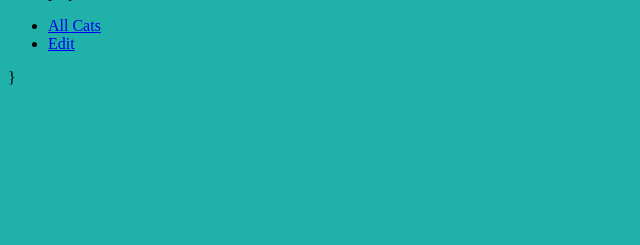
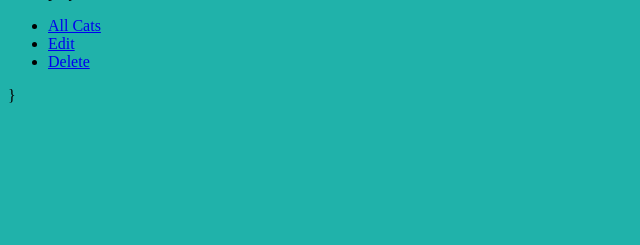
Before and after one commit to melth99/django-crud-app-lab, a Django app: template animalkingdom/predators/templates/predators/detail.html in a window 1280 px wide. Shown: the part 215-460 px from the top of the page, without its empty margins (0-640 px from the left). Run offline with Django 5.2, Linux system fonts and the light colour scheme; the template is opened without the code that fills it, so the values that code supplies are empty.

Commit message:
fixed bug on update

```diff
--- a/animalkingdom/predators/templates/predators/detail.html
+++ b/animalkingdom/predators/templates/predators/detail.html
@@ -14,6 +14,6 @@
 <ul>
 <li><a href="{% url 'index' %}">All Cats</a></li>
 <li><a href="{% url 'predator-update' predator.id %}" >Edit</a></li>
-{% comment %} <li> <a href="{% url 'predator-delete' predator.id %}">Delete</a></li> {% endcomment %}
+<li> <a href="{% url 'predator-delete' predator.id %}">Delete</a></li>
 </ul>
 {% endblock content %}
--- a/animalkingdom/predators/urls.py
+++ b/animalkingdom/predators/urls.py
@@ -10,6 +10,6 @@ urlpatterns = [
     path('predators/', views.index, name= 'index'),
     path('predators/create/', views.PredatorCreate.as_view(), name='predator-create'),
     path('predators/<int:predator_id>/', views.predator_detail , name='predator-detail'),
-    path('predators/<int:predator_id/delete/', views.PredatorDelete.as_view(), name='predator-delete'),
+    path('predators/<int:predator_id>/delete/', views.PredatorDelete.as_view(), name='predator-delete'),
     path('predators/<int:predator_id>/update/', views.PredatorUpdate.as_view(), name='predator-update')
 ]
--- a/animalkingdom/predators/views.py
+++ b/animalkingdom/predators/views.py
@@ -37,12 +37,12 @@ class PredatorCreate(CreateView):
 
 class PredatorDelete(DeleteView):
     model = Predator
-    pk_url_kwarg = 'id'
+    pk_url_kwarg = 'predator_id'
     success_url = '/predators/'
 
 class PredatorUpdate(UpdateView):
     model = Predator
-    #pk_url_kwarg = 'id'
+    pk_url_kwarg = 'predator_id'
     fields = '__all__'
 
 
```
